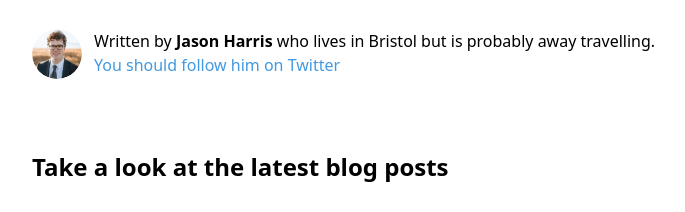
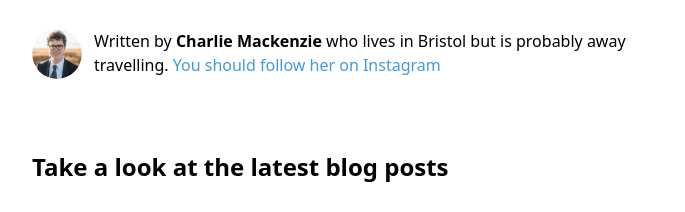
Before and after one commit to JayyajGH/travel-blog, a Gatsby site: page / in a window 1280 px wide. Shown: the part 129-341 px from the top of the page, without its empty margins (292-977 px from the left). Built offline with nearby package versions, Linux system fonts and the light colour scheme; Gatsby itself is replaced by a stand-in of ours.

Commit message:
Update to Charlie`s details

```diff
--- a/gatsby-config.js
+++ b/gatsby-config.js
@@ -1,11 +1,11 @@
 module.exports = {
   siteMetadata: {
     title: `Test Blog Thing`,
-    author: `Jason Harris`,
+    author: `Charlie Mackenzie`,
     description: `A travel blog of travels.`,
     siteUrl: `https://travel-blog.com/`,
     social: {
-      twitter: `kylemathews`,
+      instagram: `charliemackenzie1981`
     },
   },
   plugins: [
--- a/src/components/bio.js
+++ b/src/components/bio.js
@@ -23,7 +23,7 @@ const Bio = () => {
         siteMetadata {
           author
           social {
-            twitter
+            instagram
           }
         }
       }
@@ -49,8 +49,8 @@ const Bio = () => {
         Written by <strong>{author}</strong> who lives in Bristol but is
         probably away travelling.
         {` `}
-        <a href={`https://twitter.com/${social.twitter}`}>
-          You should follow him on Twitter
+        <a href={`https://instagram.com/${social.instagram}`}>
+          You should follow her on Instagram
         </a>
       </p>
     </div>
```
